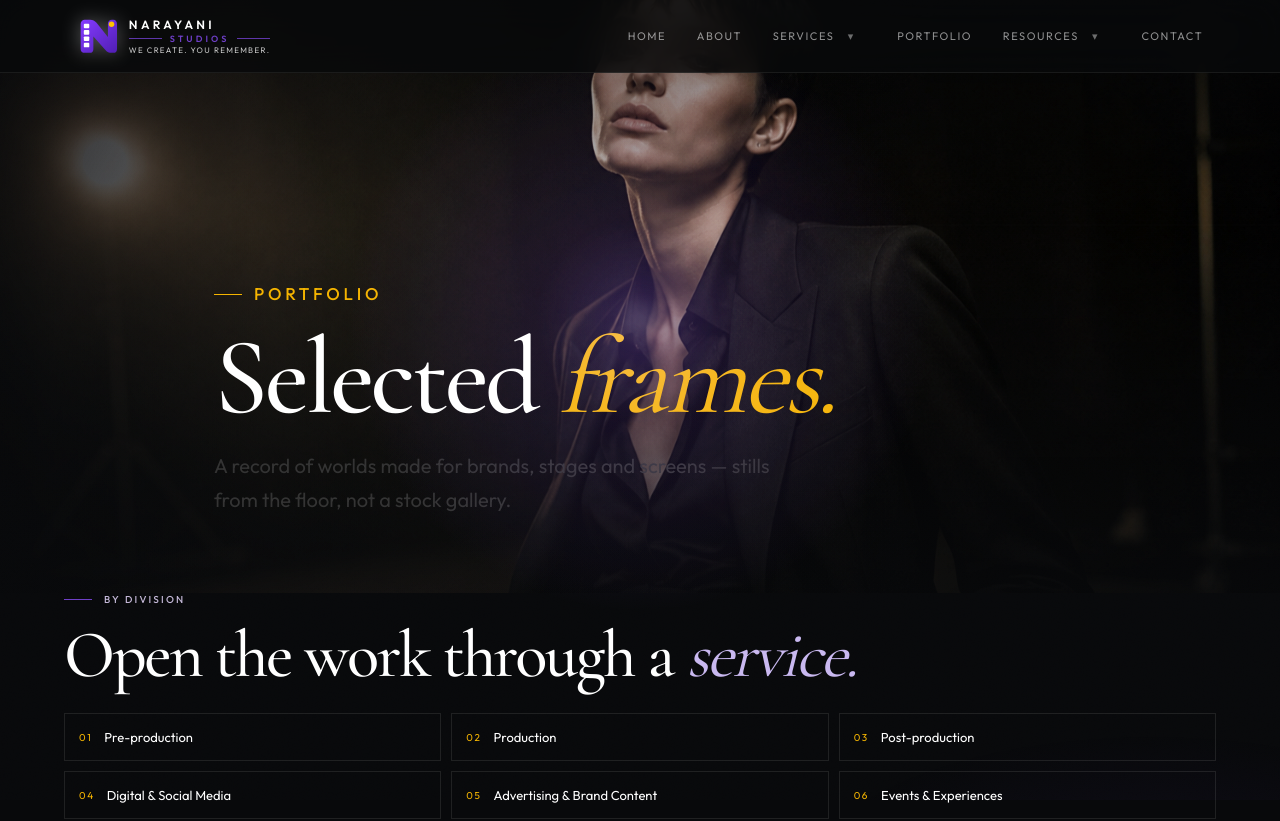
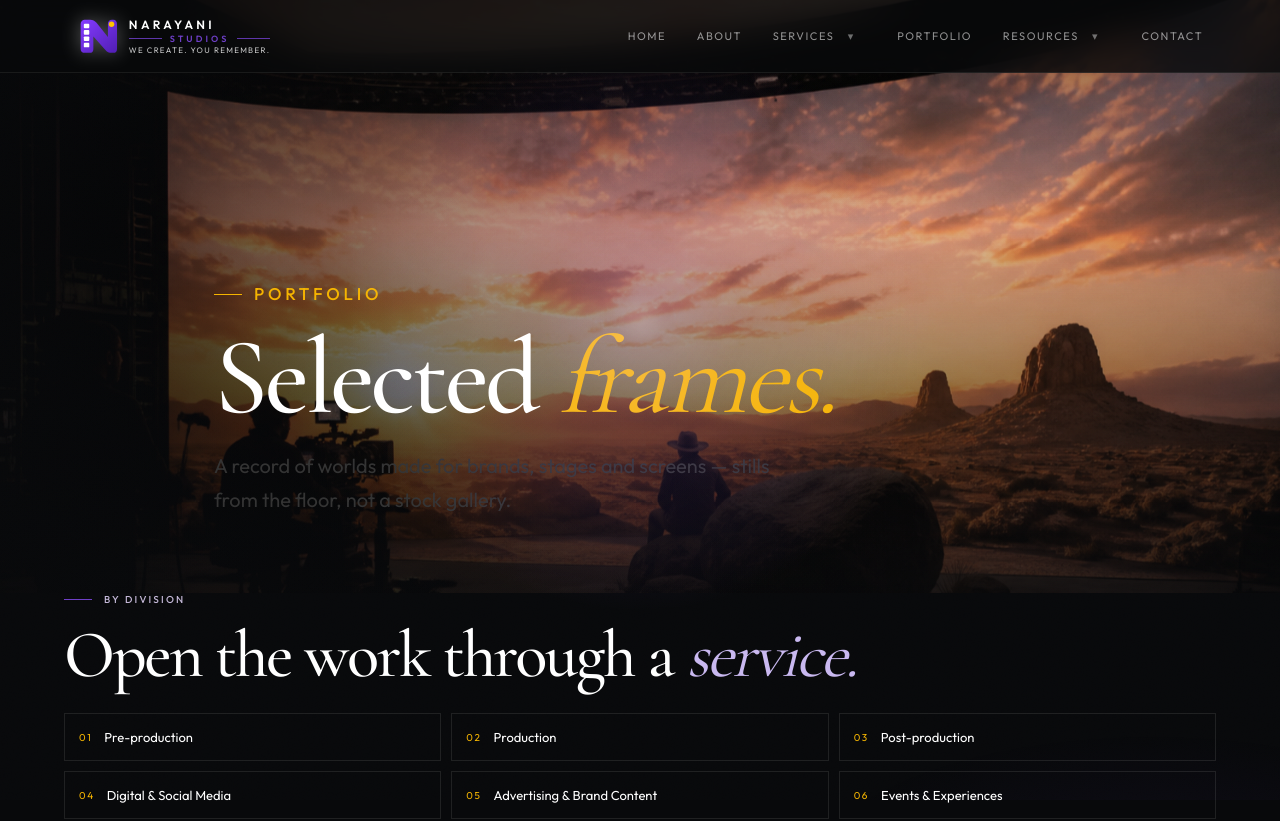
Before and after one commit to GayatriKharat/cineverse-studios, a Next.js app: page /our-work in a window 1280 px wide. Shown: the top 821 px of the page. Built offline with nearby package versions, Linux system fonts and the light colour scheme.

Commit message:
feat: align portfolio page with local preview

```diff
--- a/app/our-work/page.tsx
+++ b/app/our-work/page.tsx
@@ -8,7 +8,7 @@ export default function OurWork() {
         eyebrow="Portfolio"
         title={<>Selected <em>frames.</em></>}
         copy="A record of worlds made for brands, stages and screens — stills from the floor, not a stock gallery."
-        image="/service-photography.png"
+        image="/film-virtual.png"
       />
       <WorkShowcase />
       <CtaBand title={<>Have an idea worth <em>making?</em></>} />
--- a/components/work-showcase.tsx
+++ b/components/work-showcase.tsx
@@ -10,7 +10,7 @@ export function WorkShowcase() {
         <h2>Open the work through a <em>service.</em></h2>
         <div className="work-cats">
           {services.map((service) => (
-            <Link key={service.slug} href={`/services/${service.slug}`} className="work-cat">
+            <Link key={service.slug} href={`#${service.slug}`} className="work-cat">
               <span>{service.code}</span>
               {service.title}
             </Link>
```
